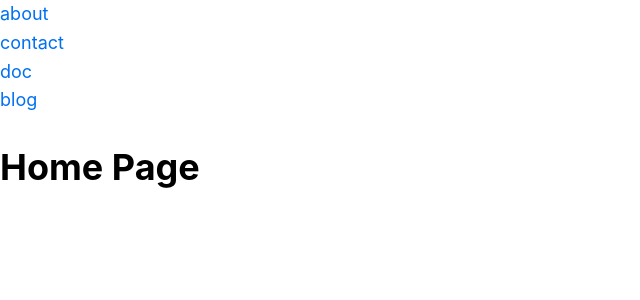
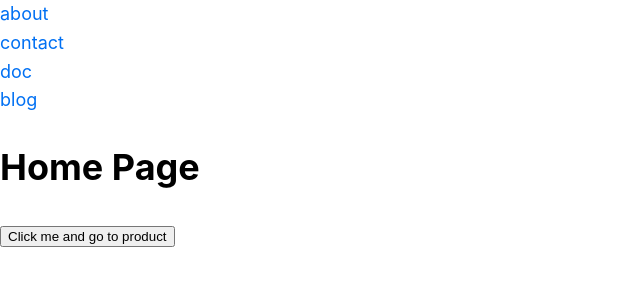
Before and after one commit to M-E-J-O-R/nextjs-blog, a Next.js app: page / in a window 1280 px wide. Shown: the top 300 px of the page, without its empty margins (0-640 px from the left). Built offline with nearby package versions, Linux system fonts and the light colour scheme.

Commit message:
learnt how to programmatically route

```diff
--- a/pages/index.js
+++ b/pages/index.js
@@ -1,6 +1,13 @@
 import Link from "next/link";
+import { useRouter } from "next/router";
 
 const Home = () => {
+
+    const router = useRouter();
+    const handleRouting = () => {
+        console.log('This is a programmatic routing');
+        router.push('/product');
+    };
     return (
 
         <>
@@ -24,6 +31,8 @@ const Home = () => {
                 </a>
             </Link>
             <h1>Home Page</h1>
+            <button onClick={handleRouting}> Click me and go to product</button>
+
         </>
 
 
```
